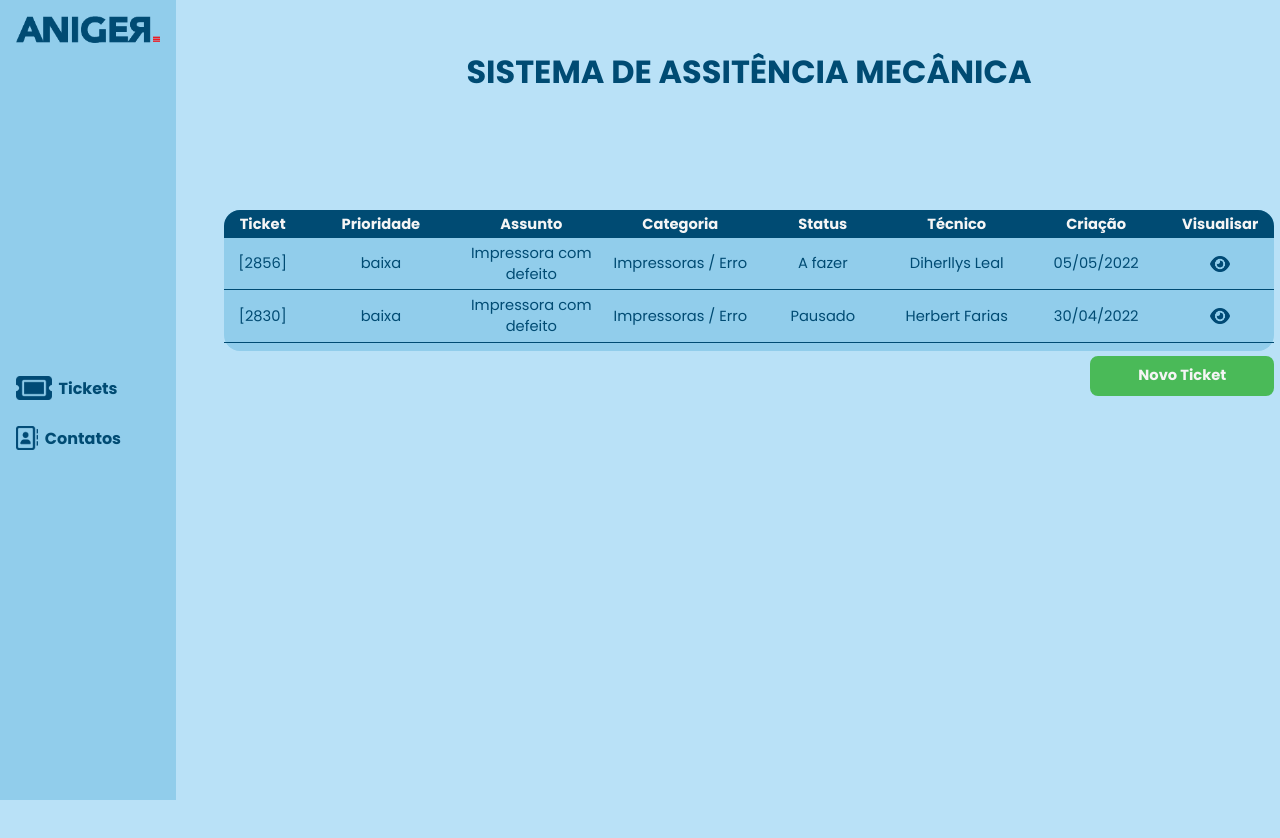
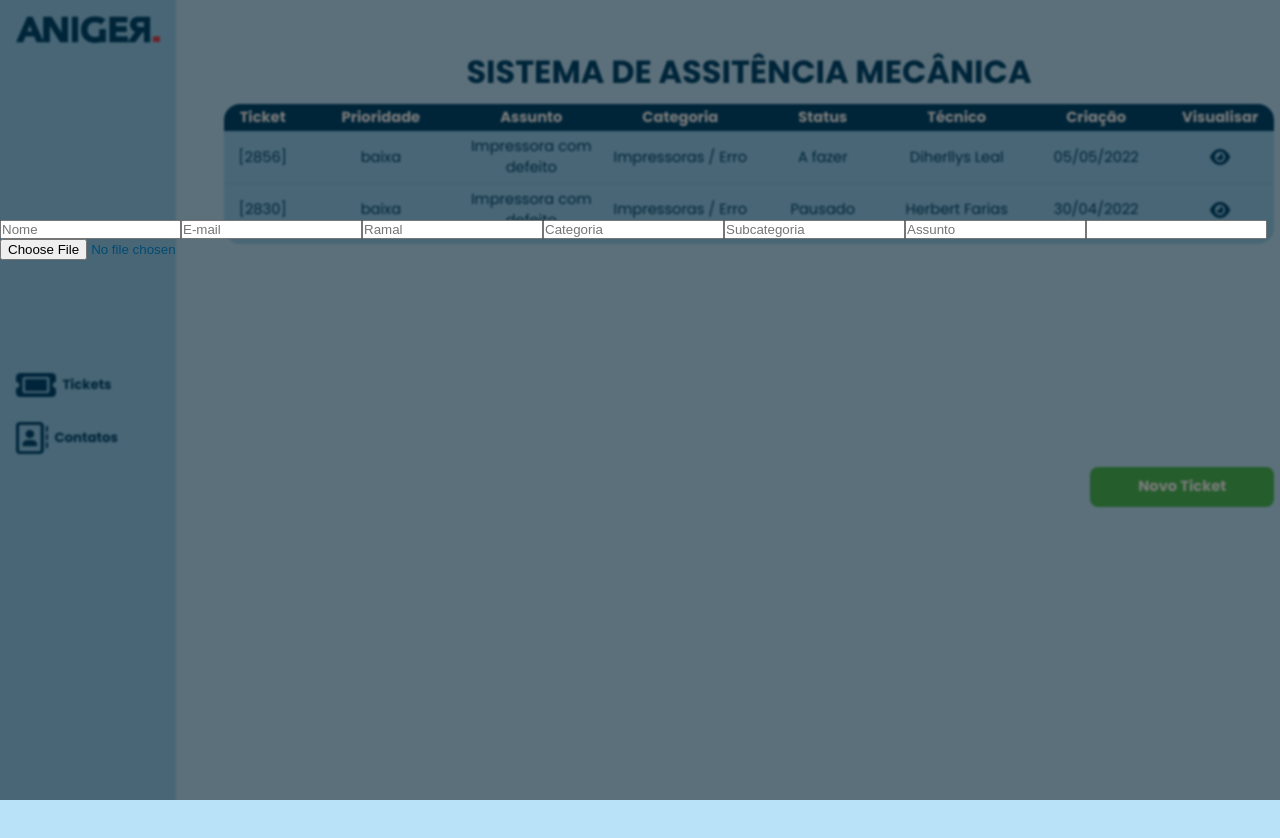
Before and after one commit to Jonatas-JS/S.A.M-Sistema-de-Assistencia-Mecanica, a plain HTML site: page index.html in a window 1280 px wide. Shown: the top 838 px of the page. Before the commit the page ends 800 px from the top, so only its background shows below. Drawn offline with Linux system fonts and the light colour scheme.

Commit message:
iniciando a criação do modal do ticket

```diff
--- a/index.html
+++ b/index.html
@@ -12,13 +12,14 @@
 </head>
 <body>
   <div class="app">
+  <div class="client-screen">
     <nav class="side-bar">
       <div class="logo-img">
         <a href="#"><img src="./images/logo-aniger.png" alt="logo aniger"></a>
       </div>
       <ul>
-        <li><a href="#"><img src="./images/assets/ticket-solid-blue.png" alt="imagem do tícket"> Tickets</a></li>
-        <li><a href="#"><img src="./images/assets/address-book-regular-blue.png" alt="imagem de contatos"> Contatos</a></li>
+        <li><a href="#"><img src="./images/assets/ticket-solid-blue.png" alt="imagem do tícket" id="img-history-ticket"> Tickets</a></li>
+        <li><a href="#"><img src="./images/assets/address-book-regular-blue.png" alt="imagem de contatos" id="img-contacts"> Contatos</a></li>
       </ul>
     </nav>
 
@@ -63,11 +64,29 @@
         </table>
 
         <div class="new-ticket client-screen">
-          <input type="button" id="novo-ticket" value="Novo Ticket">
+          <input type="button" id="new-ticket-client" value="Novo Ticket">
         </div>
       </div>
+    </div>
 
+    <div class="new-ticket-screen active">
+      <div class="new-ticket">
+        <div class="new-client-ticekt">
+          <form action="">
+            <input type="text" placeholder="Nome">
+            <input type="text" placeholder="E-mail">
+            <input type="text" placeholder="Ramal">
+            <input type="text" placeholder="Categoria">
+            <input type="text" placeholder="Subcategoria">
+            <input type="text" placeholder="Assunto">
+            <input type="text">
+            <input type="file" name="" id="">
+          </form>
+        </div>
+      </div>
     </div>
+
+  </div>
   </div>
 </body>
 </html>
--- a/style.css
+++ b/style.css
@@ -20,7 +20,7 @@ body {
   width: 100vw;
 }
 
-.app {
+.client-screen {
   display: flex;
 }
 
@@ -40,16 +40,23 @@ body {
 }
 .side-bar ul li a {
   display: flex;
+  align-items: center;
   gap: .4rem;
   text-decoration: none;
   font-weight: bold;
   color: var(--color-blue-n4);
-}
-.side-bar ul li a img {
-  max-height: 1.5rem;
+  font-size: 10pt;
 }
 .side-bar ul {
   list-style: none;
+}
+.side-bar #img-history-ticket {
+  height: 1.5rem;
+  width: 2.5rem;
+}
+.side-bar #img-contacts {
+  height: 2rem;
+  width: 2rem;
 }
 
 .container {
@@ -86,9 +93,7 @@ body {
 #data-table td {
   text-align: center;
   padding: .3rem 0;
-  border-bottom: solid 1.5px;
-  /* border: linear-gradient(to right, rgba(255,0,0,0), rgba(255,0,0,1)); */
-  /* background: linear-gradient(to left, rgba(0, 0, 0, 0.8), transparent); */
+  border-bottom: solid rgb(0, 75, 115, .1) 1.5px;
 }
 #tbody td a {
   text-decoration: none;
@@ -115,3 +120,22 @@ body {
 .new-ticket.client-screen input:hover {
   background: var(--color-green-n1);
 }
+
+.new-ticket-screen.active {
+  position: fixed;
+  height: 100vh;
+  width: 100vw;
+  background: rgb(0, 0, 0, .5);
+  backdrop-filter: blur(1px); /*efeito borrado*/
+}
+.new-ticket {
+  height: 60vh;
+  display: flex;
+  align-items: center;
+  align-content: center;
+  justify-content: center;
+}
+.new-client-ticekt form {
+  display: flex;
+  flex-wrap: wrap;
+}
```
